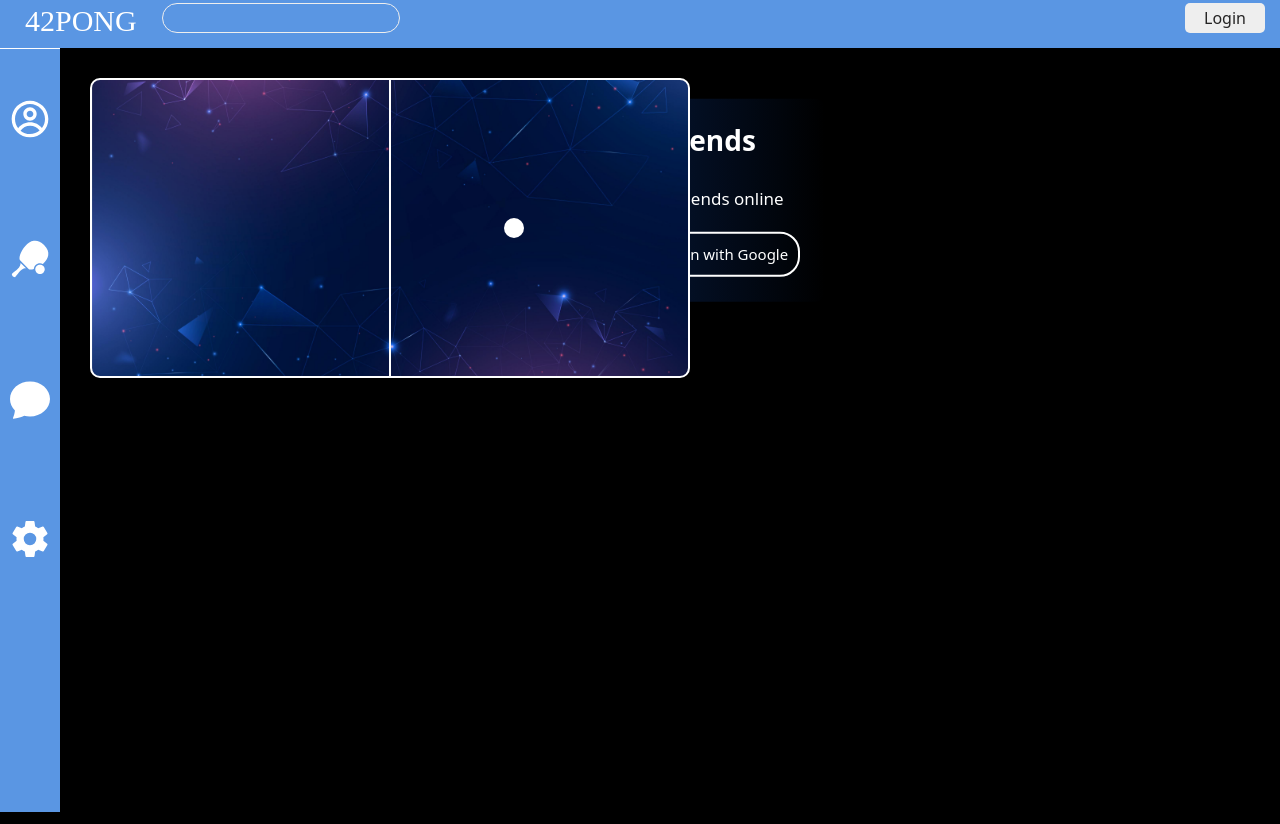
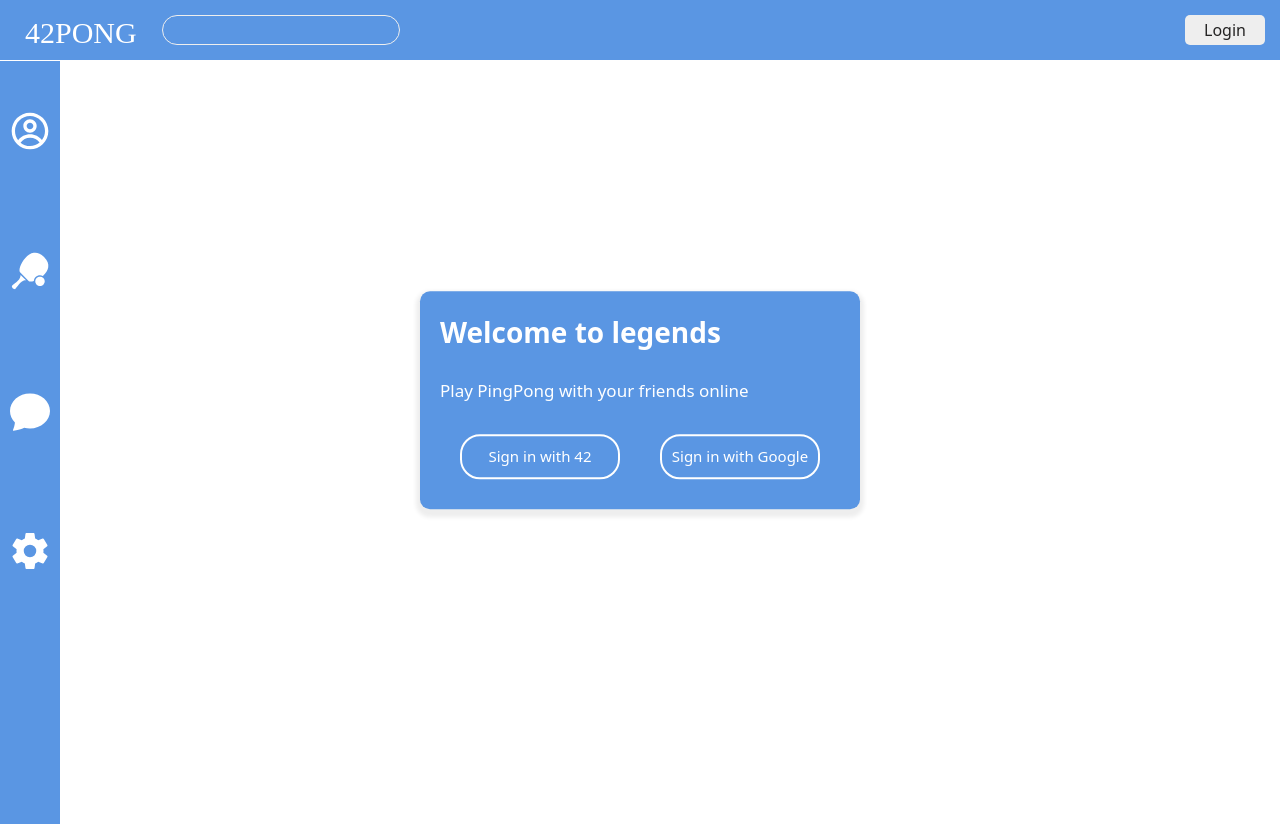
Before and after one commit to herrsaid/ft_transcendence, a Next.js app in the folder Frontend/: page / in a window 1280 px wide. Built offline with nearby package versions, Linux system fonts and the light colour scheme.

Commit message:
edit login page

```diff
--- a/Frontend/app/Components/Welcome.css
+++ b/Frontend/app/Components/Welcome.css
@@ -9,11 +9,12 @@
   .main_home{
     position: absolute;
     left: 50%;
-    top:25%;
+    top:50%;
     transform: translate(-50%, -50%);
-    background: linear-gradient(90deg,#092962, #000);
+    background: var(--color-btn);
     border-radius: 10px;
     padding: 20px;
+    box-shadow: 0px 4px 4px 4px #eee;
   }
 
 
@@ -38,30 +39,22 @@
     border: 2px solid var(--color-light);
     color: var(--color-light);
     font-size: 15px;
-    transition: 0.3s;
+    transition: 0.4s;
     margin-right: 5px;
     margin-bottom: 5px;
+    margin: 10px 20px;
 
   }
 
   .main_home button:hover{
 
     background-color: var(--color-light);
-    color: #092962;
-
+    color: var(--color-btn);
+    border: 3px solid var(--color-light);
+    scale: 1.1;
 
   }
 
-
-
-
-  body {
-    background-color: #000;
-    display: flex;
-    justify-content: center;
-    align-items: center;
-    height: 100vh;
-  }
 
    .table {
     position: relative;
--- a/Frontend/app/Components/Welcome.tsx
+++ b/Frontend/app/Components/Welcome.tsx
@@ -25,10 +25,10 @@ export default function Welcome()
                 </div>
 
 
-                <div className="table">
+                {/* <div className="table">
     <div className="net"></div>
     <div className="ball"></div>
-  </div>
+  </div> */}
 
                 </div>
 
```
